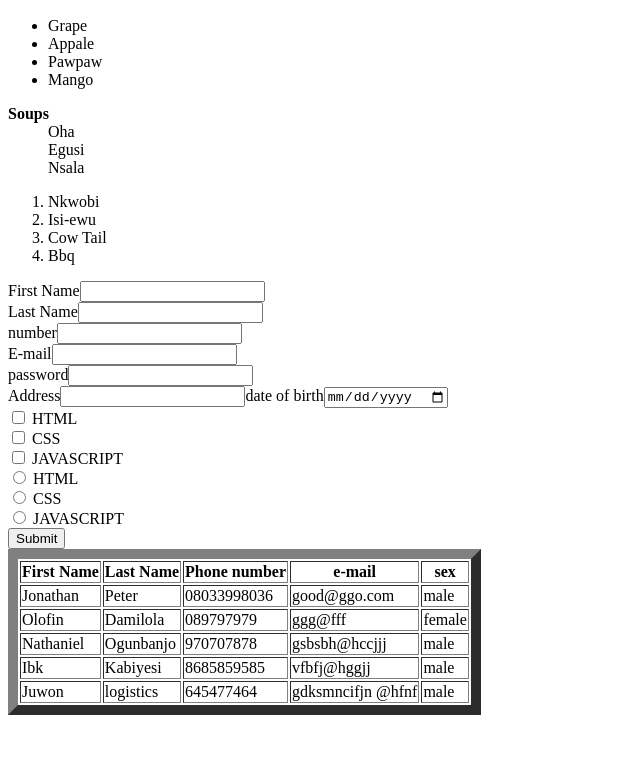
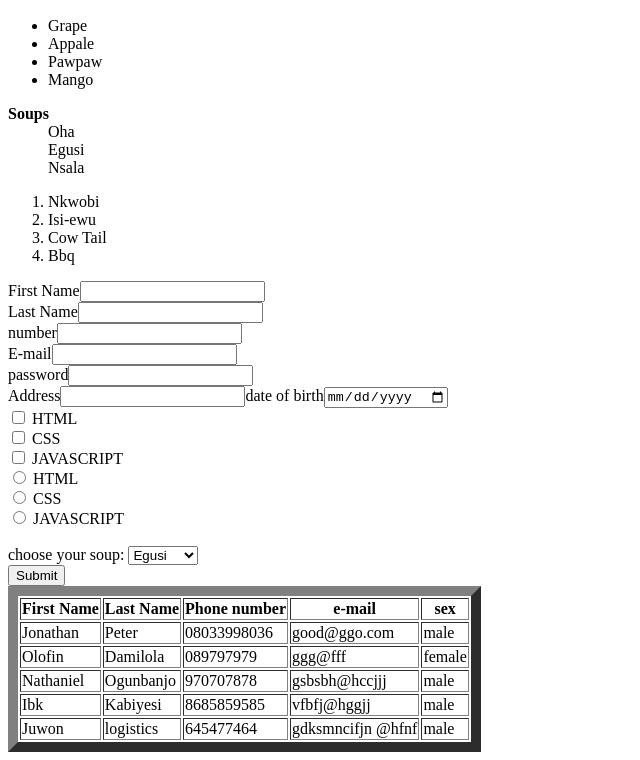
Before and after one commit to oguguopeter/ibk, a plain HTML site: page index.html in a window 1280 px wide. Shown: the part 2588-3348 px from the top of the page, without its empty margins (0-640 px from the left). Before the commit the page ends 3311 px from the top, so only its background shows below. Drawn offline with Linux system fonts and the light colour scheme.

Commit message:
ninth commit

```diff
--- a/index.html
+++ b/index.html
@@ -146,21 +146,37 @@
 
         <input type="checkbox">
         <label for=""> HTML</label><br>
-
         <input type="checkbox">
         <label for=""> CSS</label><br>
-
         <input type="checkbox">
         <label for=""> JAVASCRIPT</label><br>
 
+
+
+
         <input type="radio">
         <label for=""> HTML</label><br>
-
         <input type="radio">
         <label for=""> CSS</label><br>
+        <input type="radio">
+        <label for=""> JAVASCRIPT</label><br><br>
 
-        <input type="radio">
-        <label for=""> JAVASCRIPT</label>
+
+
+        <label for="soup">choose your soup: </label>
+        <select name="soups" id="soups">
+            <option value="Egusi">Egusi</option>
+            <option value="Oha">Oha</option>
+            <option value="Ogbono">Ogbono</option>
+            <option value="Onugbu">Ogbono</option>
+            <option value="Nsala">Nsala</option>
+
+
+
+        </select>
+
+
+
 
 
 
```
